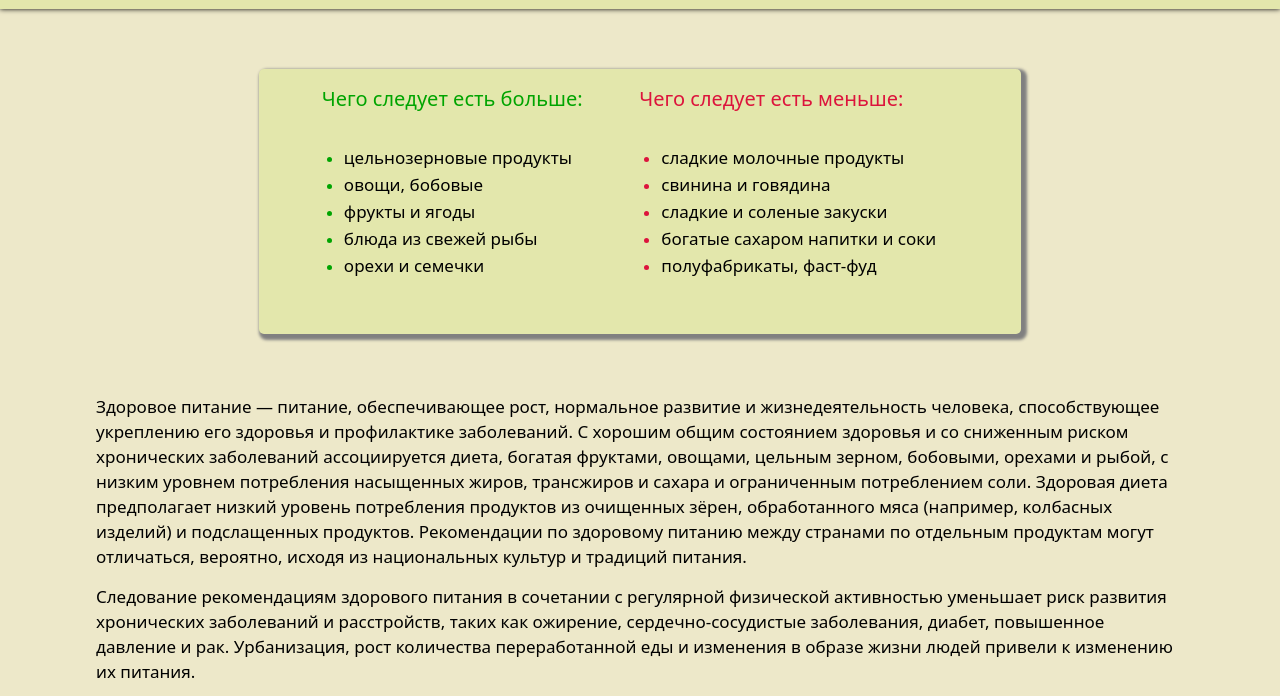
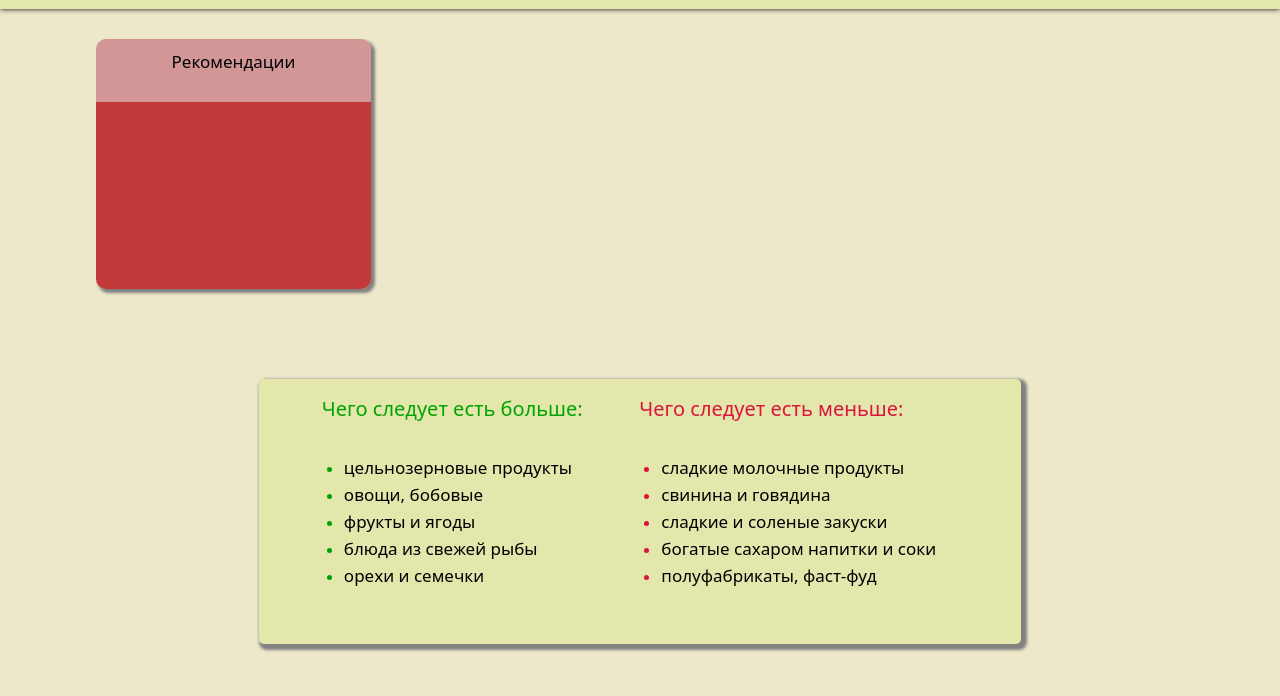
Before and after one commit to FIZITI/healthyEating, a plain HTML site: page index.html in a window 1280 px wide. Shown: the part 41-737 px from the top of the page. Drawn offline with Linux system fonts and the light colour scheme.

Commit message:
color,card

```diff
--- a/css/style.css
+++ b/css/style.css
@@ -141,3 +141,29 @@ li{
 .ul-refer li{
 	margin-bottom: 10px;
 }
+.card{
+	margin: 30px auto;
+	height: 250px;
+	width: 275px;
+	box-shadow: 3px 3px 3px 1px gray;
+	border-radius: 10px;
+	background-color: #e0d4a6;
+}
+.card__header{
+	height: 25%;
+	text-align: center;
+	padding: 10px 0 0 0;
+	border-top-left-radius: 10px;
+	border-top-right-radius: 10px;
+	background: #d29696;
+}
+.card__footer{
+	height: 75%;
+	border-bottom-left-radius: 10px;
+	border-bottom-right-radius: 10px;
+	background: #c33a3a;
+}
+.card:hover{
+
+	/*box-shadow: 5px 5px 3px 5px gray;*/
+}
--- a/index.html
+++ b/index.html
@@ -35,6 +35,14 @@
     </header>
   <div class="wrapper">
     <main class="content">
+      <button class="card">
+        <a href="#">
+          <div class="card__header">
+            <p>Рекомендации</p>
+          </div>
+          <div class="card__footer"></div>
+        </a>
+      </button>
       <section class="reference">
         <div class="reference-chapter-one">
           <h2 class="h2-refer">Чего следует есть больше:</h2>
```
